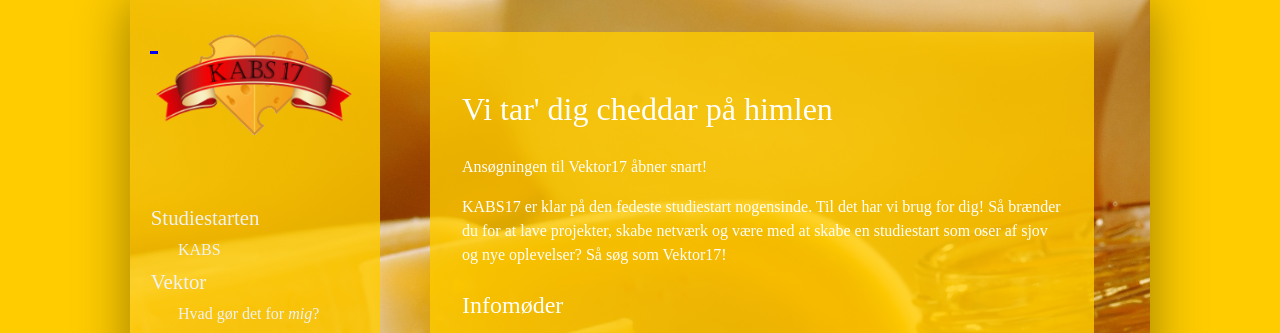
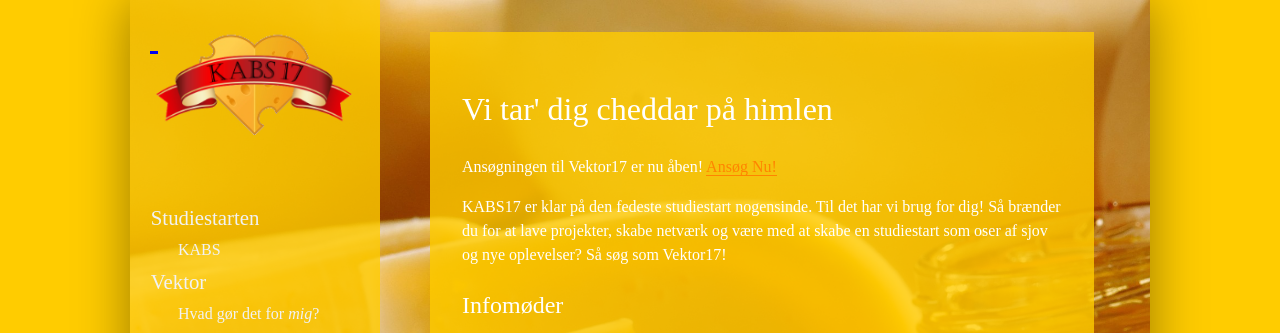
Before and after one commit to KABSDTU/kabsdtu.github.io, a Jekyll site: the page built from index.html, in a window 1280 px wide and 900 px high. Shown: the top 333 px of the window. Built offline with Jekyll 4.4.1, drawn with Linux system fonts in a browser that asks for light colours; some web fonts are replaced.

Commit message:
Update index.html

```diff
--- a/index.html
+++ b/index.html
@@ -5,7 +5,7 @@
 
 <h1>Vi tar' dig cheddar på himlen</h1>
 
-<p>Ansøgningen til Vektor17 åbner snart!</p>
+<p>Ansøgningen til Vektor17 er nu åben! <a href="https://goo.gl/forms/3Nh3jj5HiL0Tpyvj1">Ansøg Nu!</a></p>
 
 <p>KABS17 er klar på den fedeste studiestart nogensinde. Til det har vi brug for dig! Så brænder du for at lave projekter, skabe netværk og være med at skabe en studiestart som oser af sjov og nye oplevelser? Så søg som Vektor17!</p>
 
```
